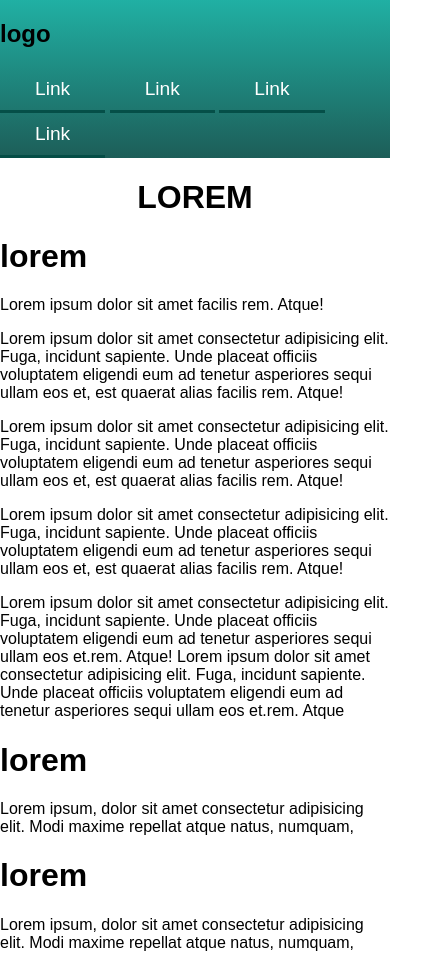
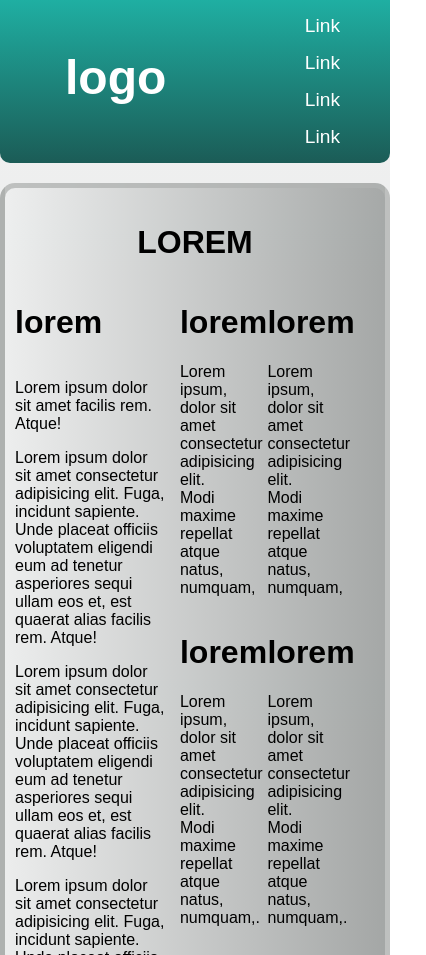
Before and after one commit to Sergeityshchenko/Responsive-Page, a plain HTML site: page index.html in a window 390 px wide. Shown: the top 955 px of the page, 426 px wide, since content can reach past the window. Drawn offline with Linux system fonts and the light colour scheme.

Commit message:
Added responsive stylization

```diff
--- a/styles.css
+++ b/styles.css
@@ -2,6 +2,7 @@ body {
   font-family: sans-serif;
   margin: 0px;
   padding: 0px;
+  background: linear-gradient(to top, #9da09faf, #edeeeeb6 );
 }
 
 nav {
@@ -9,31 +10,46 @@ nav {
   margin: 0px;
   padding: 0px;
   background: linear-gradient(to top, #034b45e5,  #07a799e5);
-  display: flex;
-  justify-content: center;
+  border-bottom-left-radius: 10px;
+  border-bottom-right-radius: 10px;
 }
 
-nav ul {
+nav div {
+  display: flex;
+  justify-content: space-between;
+}
+
+nav div.logo {
+  margin-left: 20px;
+}
+
+nav div.logo h1 {
+  margin: 0px;
+  padding: 5px 10px 0px 10px;
+  color: white;
+}
+
+nav div ul {
   margin: 0px;
   padding: 0px;
 }
 
-nav ul li {
+nav div ul li  {
   display: inline-block;
   list-style-type: none;
   box-sizing: border-box;
   padding: 10px 15px 10px 15px;
-  border: 3px solid #034b45e5;
   border-left: 0px;
   border-top: 0px;
   border-right: 0px;
 }
 
-nav ul li:hover{
-  border-bottom: 3px solid rgb(245, 242, 242);
+nav div ul li:hover{
+  border-bottom: 3px solid rgb(245, 242, 242);border-radius: 10px;
 }
 
-nav ul li a {
+nav div ul li a {
+  display: flex;
   font-size: 1.2em;
   text-decoration: none;
   color: white;
@@ -42,6 +58,34 @@ nav ul li a {
 }
 nav ul li a:hover{
   color: white;
+
+}
+
+@media (max-width: 600px) {
+  nav div .logo {
+    width: 200px;
+  }
+  nav div .logo h1 {
+    padding: 50px 0px 0px 45px;
+    font-size: 3em;
+  }
+
+  nav div ul {
+   margin-right: 30px;
+  }
+
+  nav div ul li {
+    display: block;
+    margin: 15px auto;
+    padding: 0px;
+    border-bottom: 0px;
+  }
+
+  nav div ul li a:hover {
+    margin: 0px;
+    padding: 0px;
+    border-radius: 10px;
+  }
 }
 
 header {
@@ -49,28 +93,110 @@ header {
 }
 
 header h1 {
-  font-weight: bold;
+  font-size: 2em;
+}
+.container {
+  margin: 30px auto;
+  border-radius: 10px;
+  box-sizing: border-box;
+  margin-top: 20px;
+  margin-bottom:20px;
+  background: linear-gradient(to left, #9da09fe5, #edeeeee5);
+  padding: 30px 20px;;
+  border: 5px solid #b0b3b2c5;
+  border-radius: 15px;
+  padding:15px 10px;
+}
+.row {
+  margin: 0 -15px;
+}
+.row:after {
+  content: " ";
+  display: table;
+  clear: both;
 }
 
-section {
-  width: 1000px;
-  background-color: lightgrey;
-  margin: 80px auto;
-  padding: 30px;
-  border-radius: 15px;
+[class^="column-"] {
+  float: left;
+  box-sizing: border-box;
+  padding: 0 15px;
 
 }
 
-section .content {
- padding: 10px 30px 10px 30px;
- display: flex;
+.column-1 {
+  width: 8.33%;
+}
+.column-2 {
+  width: 16.66%;
+}
+.column-3 {
+  width: 25%;
+}
+.column-4 {
+  width: 33.33%;
+}
+.column-5 {
+  width: 41.66%;
+
+}
+.column-6 {
+  width: 50%;
+}
+.column-7 {
+  width: 58.33%;
+}
+.column-8 {
+  width: 66.66%;
+}
+.column-9 {
+  width: 75%;
+}
+.column-10 {
+  width: 83.33%;
+}
+.column-11 {
+  width: 91.66%;
+
+}
+.column-12 {
+  width: 100%;
+}
+
+@media (max-width: 700px) {
+  .column-3 {
+    width: 41.66%;
+  }
+  .column-6 {
+    width: 66.66%;
+  }
 }
 
 #footer {
   padding-top: 30px;
   padding-bottom: 20px;
+  border-top: 5px solid lightgrey;
+  border-top-left-radius: 15px;
+  border-top-right-radius: 15px;
   text-align: center;
   background: linear-gradient(  180deg, #033b37e5, #0f6e66e5);
   display: flex;
   justify-content: center;
 }
+#footer .row{
+  margin: 10px auto;
+  padding: 10px 0px 10px 0px;
+}
+
+
+@media (max-width: 700px) {
+  #footer {
+    flex-wrap: wrap;
+    margin: 20px auto;
+  }
+}
+
+@media (min-width: 900px) {
+  #footer {
+    color: white;
+  }
+}
```
